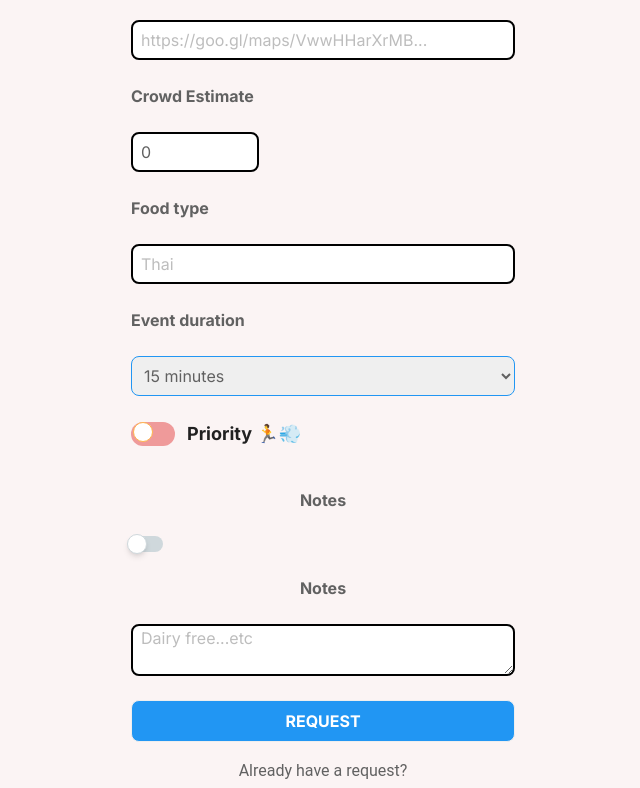
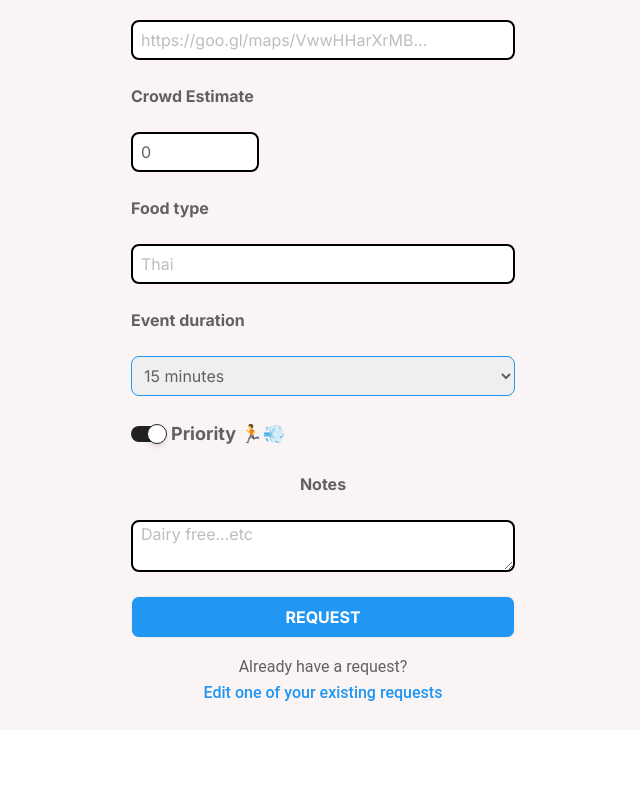
Before and after one commit to Adam43/FoodOpp-App, a Next.js app in the folder food-opp/: page /user/new-request in a window 1280 px wide. Shown: the part 411-1199 px from the top of the page, without its empty margins (317-957 px from the left). After the commit the page ends 1141 px from the top, so only its background shows below. Built offline with nearby package versions, Linux system fonts and the light colour scheme.

Commit message:
fixing priority switch in form

```diff
--- a/food-opp/app/user/new-request/page.js
+++ b/food-opp/app/user/new-request/page.js
@@ -8,7 +8,7 @@ import { addEventEndpoint } from '@/src/consts/firebase';
 import toast, { Toaster } from 'react-hot-toast';
 import { useRouter } from 'next/navigation';
 import { ArrowLeftIcon } from '@heroicons/react/24/solid';
-import { Switch } from "@material-tailwind/react";
+import { Switch } from '@material-tailwind/react';
 
 const NewRequest = ({}) => {
   const [name, setName] = useState('');
@@ -86,7 +86,7 @@ const NewRequest = ({}) => {
               className="border-2 border-black rounded-lg h-10 pl-2"
               type="text"
               name="name"
-              placeholder='Birthday Event'
+              placeholder="Birthday Event"
               value={name}
               onChange={(event) => setName(event.target.value)}
             />
@@ -98,11 +98,13 @@ const NewRequest = ({}) => {
               className="border-2 border-black rounded-lg h-10 pl-2"
               type="text"
               name="location"
-              placeholder='https://goo.gl/maps/VwwHHarXrMB...'
+              placeholder="https://goo.gl/maps/VwwHHarXrMB..."
               value={location}
               onChange={(event) => setLocation(event.target.value)}
             />
-            <label htmlFor="crowd-estimate" className='font-bold max-w-[8rem]'>Crowd Estimate</label>
+            <label htmlFor="crowd-estimate" className="font-bold max-w-[8rem]">
+              Crowd Estimate
+            </label>
             <input
               id="crowd-estimate"
               className="border-2 border-black max-w-[8rem] rounded-lg h-10 pl-2"
@@ -131,7 +133,7 @@ const NewRequest = ({}) => {
               name="event-duration"
               value={eventDuration}
               onChange={(event) => setEventDuration(event.target.value)}
-              className='border border-blue-500 h-10 pl-2 rounded-lg'
+              className="border border-blue-500 h-10 pl-2 rounded-lg"
             >
               <option value="15">15 minutes</option>
               <option value="30">30 minutes</option>
@@ -140,23 +142,12 @@ const NewRequest = ({}) => {
               <option value="90">90 minutes</option>
               <option value="120">120 minutes</option>
             </select>
-            <label
-              htmlFor="priority"
-              class="relative inline-flex items-center mb-4 cursor-pointer"
-            >
-              <input type="checkbox" value="" class="sr-only peer" />
-              <div className="w-11 h-6 bg-red-200 rounded-full peer peer-focus:ring-4 peer-focus:ring-blue-300 dark:peer-focus:ring-blue-800 dark:bg-gray-700 peer-checked:after:translate-x-full peer-checked:after:border-white after:content-[''] after:absolute after:top-0.5 after:left-[2px] after:bg-white after:border-orange-300 after:border after:rounded-full after:h-5 after:w-5 after:transition-all dark:border-orange-600 peer-checked:bg-blue-600"></div>
-              <span className="ml-3 text-lg font-bold text-gray-900 dark:text-blue-500">
-                Priority 🏃💨
-              </span>
-            </label>
+            <div className='flex gap-2 font-bold text-lg'>
+              <Switch defaultChecked /> Priority 🏃💨
+            </div>
             <label htmlFor="notes" className="self-center font-bold">
               Notes
             </label>
-
-            <Switch />
-
-            <label htmlFor="notes" className='self-center font-bold'>Notes</label>
             <textarea
               id="notes"
               className="border-2 border-black rounded-lg pl-2"
```
